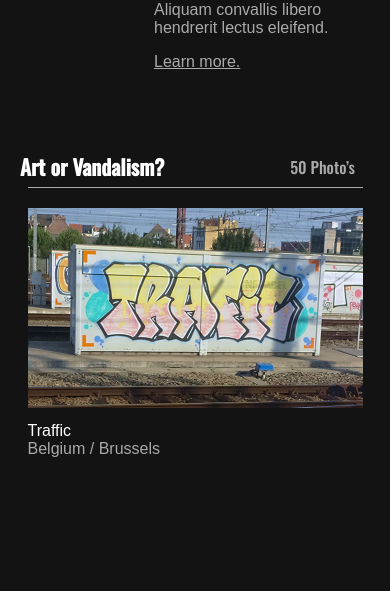
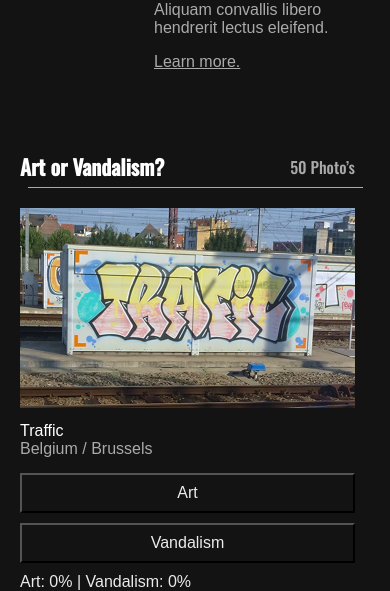
Before and after one commit to YannLeyers/this-is, a plain HTML site: page index.html in a window 390 px wide. Shown: the part 406-997 px from the top of the page. Before the commit the page ends 884 px from the top, so only its background shows below. Drawn offline with nearby package versions, Linux system fonts and the light colour scheme; a web font is replaced by a local one.

Commit message:
complete layout

```diff
--- a/index.html
+++ b/index.html
@@ -22,8 +22,8 @@
     </div>
     <nav class="nav-menu" id="nav-menu">
       <ul>
-        <li><a href="#">Home</a></li>
-        <li><a href="#">About</a></li>
+        <li><a href="index.html">Home</a></li>
+        <li><a href="about.html">About</a></li>
       </ul>
     </nav>
     <div class="headerLine"></div>
@@ -40,7 +40,7 @@
     <div class="description">
       <p>Lorem ipsum dolor sit amet, consectetur adipiscing elit. Aliquam convallis libero hendrerit lectus eleifend.
       </p>
-      <a href="#" class="learn-more">Learn more.</a>
+      <a href="about.html" class="learn-more">Learn more.</a>
     </div>
   </div>
 
@@ -50,15 +50,20 @@
   </div>
   <div class="title-underline"></div>
 
-  <div class="dropdown">
-    <img src="./assets/images/traffic.png" class="dropdown-image" alt="Header Image">
-    <div class="dropdown-text">Traffic</div>
-    <div class="dropdown-text-two">Belgium / Brussels</div>
-    <div class="dropdown-content">
-      <button class="vote-button">Art</button>
-      <button class="vote-button">Vandalism</button>
+  <div class="voting-container">
+    <img src="./assets/images/traffic.png" class="voting-image" alt="Header Image">
+    <div class="voting-text">Traffic</div>
+    <div class="voting-text-two">Belgium / Brussels</div>
+    <div class="voting-buttons">
+      <button id="art-btn" class="vote-button" onclick="vote('art')">Art</button>
+      <button id="vandalism-btn" class="vote-button" onclick="vote('vandalism')">Vandalism</button>
     </div>
   </div>
+
+  <div class="results">
+    Art: <span id="art-count">0</span>% | Vandalism: <span id="vandalism-count">0</span>%
+  </div>
+
 
 </body>
 
--- a/script.js
+++ b/script.js
@@ -6,3 +6,28 @@ document.querySelector('.dropdown').addEventListener('click', function () {
   const content = this.querySelector('.dropdown-content');
   content.style.display = content.style.display === 'flex' ? 'none' : 'flex';
 });
+
+let artVotes = 0;
+let vandalismVotes = 0;
+let totalVotes = 0;
+
+function vote(choice) {
+  if (choice === 'art') {
+    artVotes++;
+  } else if (choice === 'vandalism') {
+    vandalismVotes++;
+  }
+
+  totalVotes++;
+
+  updateResults();
+}
+
+function updateResults() {
+  const artPercentage = Math.round((artVotes / totalVotes) * 100);
+  const vandalismPercentage = Math.round((vandalismVotes / totalVotes) * 100);
+
+  // Display percentages
+  document.getElementById('art-count').textContent = artPercentage;
+  document.getElementById('vandalism-count').textContent = vandalismPercentage;
+}
--- a/styles.css
+++ b/styles.css
@@ -38,9 +38,10 @@ body {
     .hamburger .line {
         width: 37px;
         height: 4px;
-        background-color: #fff; /* Adjust the color as needed */
+        background-color: #fff;
+        /* Adjust the color as needed */
         margin: 2px 0;
-      }
+    }
 
     /* Navigation menu (hidden by default) */
     .nav-menu {
@@ -179,6 +180,7 @@ body {
         height: 1px;
         background-color: #aaa;
         margin: 1px auto;
+        margin-bottom: 20px;
     }
 
     .dropdown {
@@ -186,29 +188,33 @@ body {
         margin: 20px auto;
     }
 
-    .dropdown-image {
+    .voting-image {
         width: 335px;
         height: 200px;
+        margin-left: 20px;
+        margin-right: 20px;
     }
 
-    .dropdown-text {
+    .voting-text {
         font-family: 'Varta', sans-serif;
         font-size: 16px;
         margin-top: 10px;
         color: #fff;
+        margin-left: 20px;
+        margin-right: 20px;
     }
 
-    .dropdown-text-two {
+    .voting-text-two {
         font-family: 'Varta', sans-serif;
         font-size: 16px;
         color: #aaa;
+        margin-left: 20px;
+        margin-right: 20px;
+        margin-bottom: 10px;
     }
 
-    .dropdown-content {
-        display: none;
-        flex-direction: column;
-        align-items: center;
-        margin-top: 10px;
+    .voting-buttons{
+        margin-bottom: 5px;
     }
 
     .vote-button {
@@ -222,9 +228,20 @@ body {
         background-color: #131313;
         color: #EBEBEB;
         line-height: 1;
+        margin-left: 20px;
+        margin-right: 20px;
     }
 
-    .dropdown:hover .dropdown-content {
-        display: flex;
+    .results{
+        margin-left: 20px;
+        margin-right: 20px;
+        font-family: 'Varta', sans-serif;
+        color: #EBEBEB;
+        font-size: 16px;
+    }
+
+    .vote-button:disabled {
+        background-color: grey;
+        cursor: not-allowed;
     }
 }
```
Also changed, not shown: about.html (added, +52 -0 lines).
